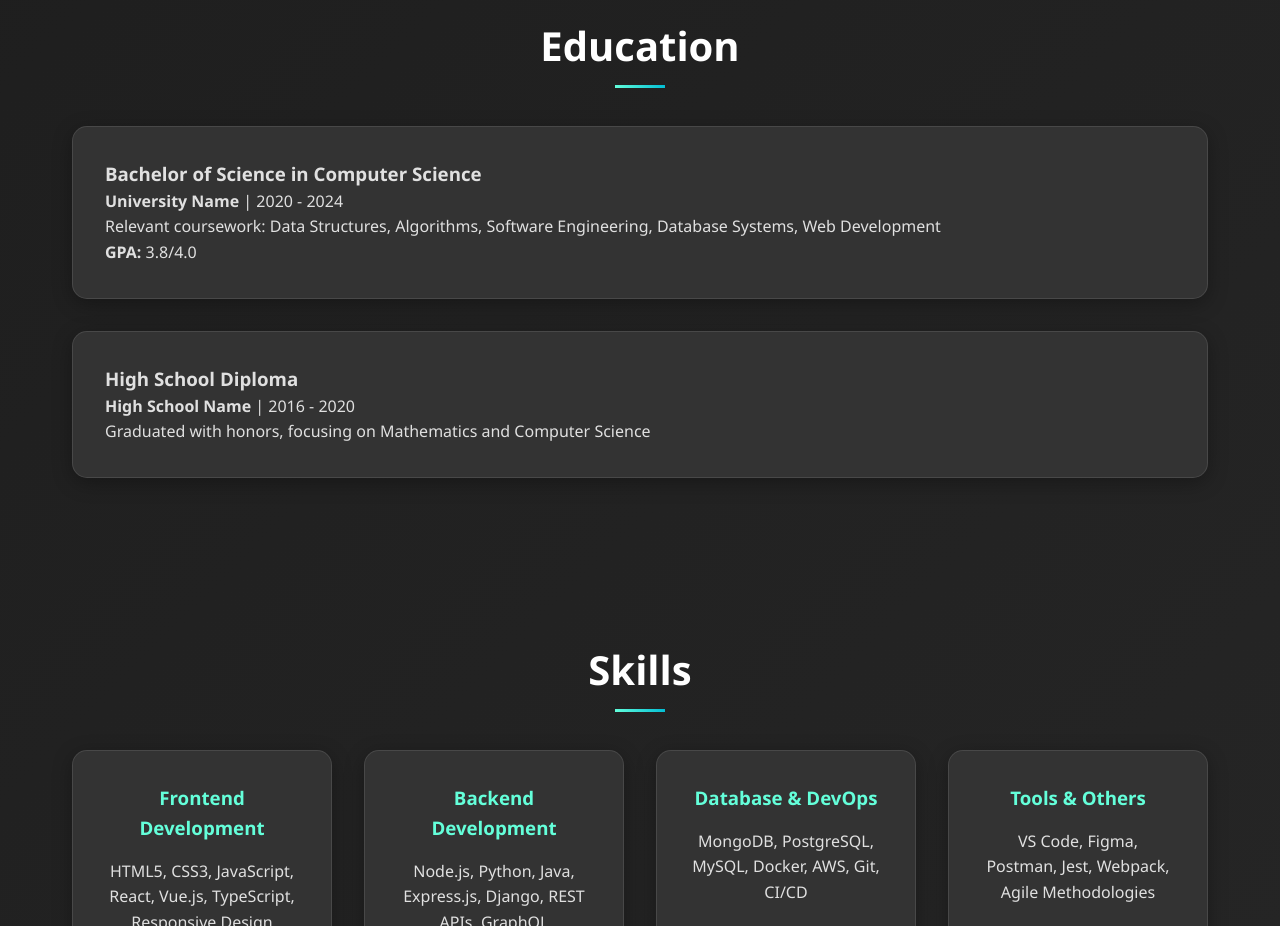
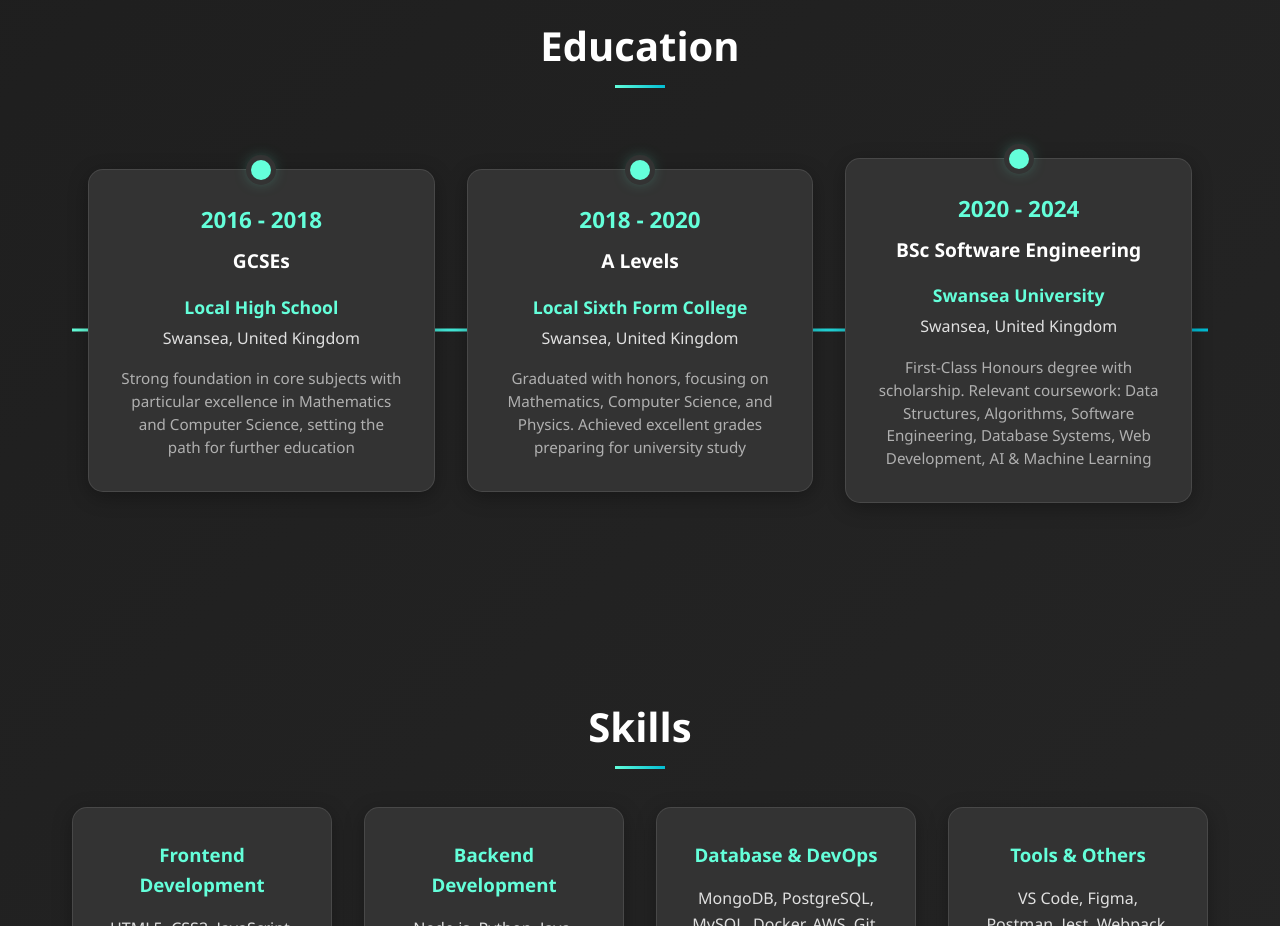
Before and after one commit to peleiwnl/peleiwnl.github.io, a plain HTML site: page index.html in a window 1280 px wide. Shown: the part 1680-2606 px from the top of the page. Drawn offline with Linux system fonts and the light colour scheme.

Commit message:
Update index.html

```diff
--- a/index.html
+++ b/index.html
@@ -399,6 +399,129 @@
             fill: #1a1a1a;
         }
 
+        /* Education Timeline */
+        .education-timeline {
+            position: relative;
+            padding: 2rem 0;
+            margin: 2rem 0;
+        }
+
+        .education-timeline::before {
+            content: '';
+            position: absolute;
+            top: 50%;
+            left: 0;
+            right: 0;
+            height: 3px;
+            background: linear-gradient(to right, #64ffda, #00bcd4);
+            transform: translateY(-50%);
+            z-index: 1;
+        }
+
+        .education-items {
+            display: flex;
+            justify-content: space-between;
+            align-items: center;
+            position: relative;
+            z-index: 2;
+        }
+
+        .education-item {
+            background: #333333;
+            padding: 2rem;
+            border-radius: 15px;
+            box-shadow: 0 5px 20px rgba(0, 0, 0, 0.3);
+            border: 1px solid rgba(255, 255, 255, 0.1);
+            transition: transform 0.3s ease;
+            text-align: center;
+            position: relative;
+            flex: 1;
+            margin: 0 1rem;
+            max-width: 350px;
+        }
+
+        .education-item:hover {
+            transform: translateY(-10px);
+            box-shadow: 0 8px 25px rgba(100, 255, 218, 0.1);
+        }
+
+        .education-item::before {
+            content: '';
+            position: absolute;
+            width: 20px;
+            height: 20px;
+            background: #64ffda;
+            border-radius: 50%;
+            top: -10px;
+            left: 50%;
+            transform: translateX(-50%);
+            box-shadow: 0 0 0 5px #333333, 0 0 15px rgba(100, 255, 218, 0.5);
+            z-index: 3;
+        }
+
+        .education-dates {
+            font-size: 1.4rem;
+            font-weight: bold;
+            color: #64ffda;
+            margin-bottom: 0.5rem;
+        }
+
+        .education-degree {
+            font-size: 1.2rem;
+            font-weight: 600;
+            color: #ffffff;
+            margin-bottom: 1rem;
+        }
+
+        .education-institution {
+            font-size: 1.1rem;
+            font-weight: bold;
+            color: #64ffda;
+            margin-bottom: 0.3rem;
+        }
+
+        .education-location {
+            font-size: 1rem;
+            color: #e0e0e0;
+            margin-bottom: 1rem;
+        }
+
+        .education-description {
+            font-size: 0.95rem;
+            color: #b0b0b0;
+            line-height: 1.5;
+        }
+
+        /* Responsive Education Timeline */
+        @media (max-width: 768px) {
+            .education-timeline::before {
+                top: 0;
+                bottom: 0;
+                left: 30px;
+                right: auto;
+                width: 3px;
+                height: auto;
+                background: linear-gradient(to bottom, #64ffda, #00bcd4);
+            }
+
+            .education-items {
+                flex-direction: column;
+                align-items: flex-start;
+            }
+
+            .education-item {
+                margin: 1rem 0 1rem 60px;
+                max-width: none;
+                text-align: left;
+            }
+
+            .education-item::before {
+                left: -50px;
+                top: 50%;
+                transform: translateY(-50%);
+            }
+        }
+
         /* Skills Grid */
         .skills-grid {
             display: grid;
@@ -776,16 +899,30 @@
         <!-- Education Section -->
         <section id="education" class="section">
             <h2>Education</h2>
-            <div class="content-card">
-                <h3>Bachelor of Science in Computer Science</h3>
-                <p><strong>University Name</strong> | 2020 - 2024</p>
-                <p>Relevant coursework: Data Structures, Algorithms, Software Engineering, Database Systems, Web Development</p>
-                <p><strong>GPA:</strong> 3.8/4.0</p>
-            </div>
-            <div class="content-card">
-                <h3>High School Diploma</h3>
-                <p><strong>High School Name</strong> | 2016 - 2020</p>
-                <p>Graduated with honors, focusing on Mathematics and Computer Science</p>
+            <div class="education-timeline">
+                <div class="education-items">
+                    <div class="education-item">
+                        <div class="education-dates">2016 - 2018</div>
+                        <div class="education-degree">GCSEs</div>
+                        <div class="education-institution">Local High School</div>
+                        <div class="education-location">Swansea, United Kingdom</div>
+                        <div class="education-description">Strong foundation in core subjects with particular excellence in Mathematics and Computer Science, setting the path for further education</div>
+                    </div>
+                    <div class="education-item">
+                        <div class="education-dates">2018 - 2020</div>
+                        <div class="education-degree">A Levels</div>
+                        <div class="education-institution">Local Sixth Form College</div>
+                        <div class="education-location">Swansea, United Kingdom</div>
+                        <div class="education-description">Graduated with honors, focusing on Mathematics, Computer Science, and Physics. Achieved excellent grades preparing for university study</div>
+                    </div>
+                    <div class="education-item">
+                        <div class="education-dates">2020 - 2024</div>
+                        <div class="education-degree">BSc Software Engineering</div>
+                        <div class="education-institution">Swansea University</div>
+                        <div class="education-location">Swansea, United Kingdom</div>
+                        <div class="education-description">First-Class Honours degree with scholarship. Relevant coursework: Data Structures, Algorithms, Software Engineering, Database Systems, Web Development, AI & Machine Learning</div>
+                    </div>
+                </div>
             </div>
         </section>
 
```
